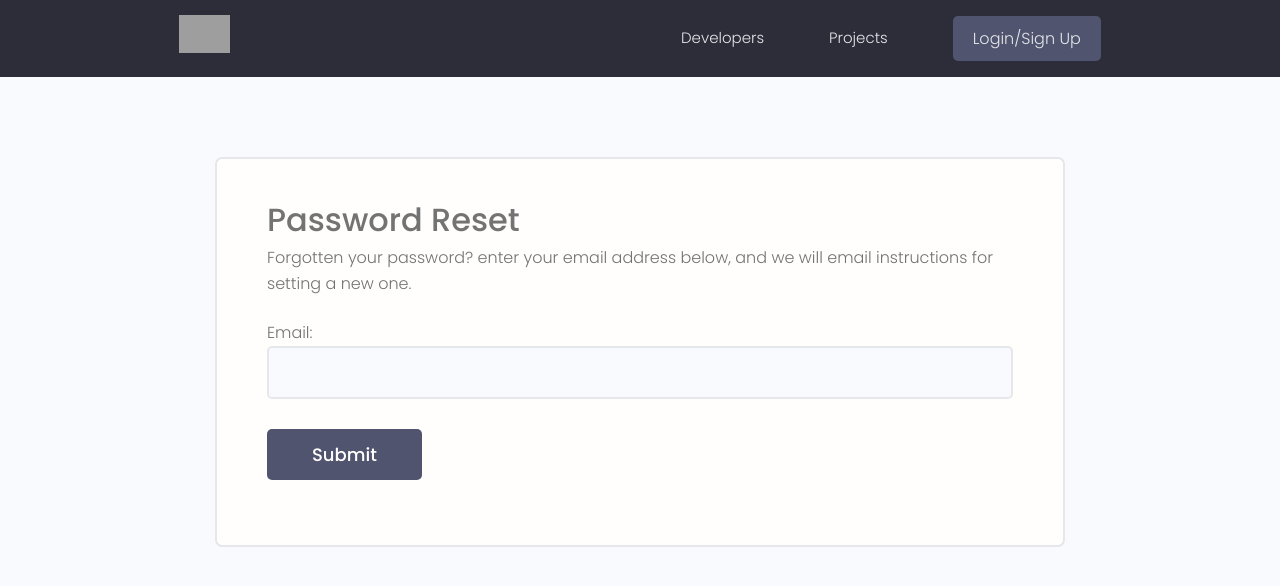
After one commit to naimahassan43/django-devsrch, a Django app: page /reset_password/ in a window 1280 px wide. The commit adds this page. Shown: the top 586 px of the page. Run offline with Django 4.2, Linux system fonts and the light colour scheme; some libraries are stand-ins or nearby versions; grey boxes are pictures that could not be loaded.

Commit message:
Password Reset

```diff
--- a/devsearch/urls.py
+++ b/devsearch/urls.py
@@ -18,11 +18,23 @@ from django.urls import path, include
 from django.conf import settings
 from django.conf.urls.static import static
 
+from django.contrib.auth import views as auth_views
+
+
 urlpatterns = [
     path('admin/', admin.site.urls),
     path('projects/', include('projects.urls')),
     path('', include('users.urls')),
 
+    path('reset_password/', auth_views.PasswordResetView.as_view(template_name='reset_password.html'), name='reset_password'),
+
+    path('reset_password_sent/', auth_views.PasswordResetDoneView.as_view(template_name='reset_password_sent.html'), name='password_reset_done'),
+
+    path('reset/<uidb64>/<token>', auth_views.PasswordResetConfirmView.as_view(template_name='reset.html'),
+    name='password_reset_confirm'),
+
+    path('reset_password_complete/', auth_views.PasswordResetCompleteView.as_view(template_name='reset_password_complete.html'), name='password_reset_complete'),
+
 ]
 urlpatterns += static(settings.MEDIA_URL, document_root=settings.MEDIA_ROOT)
 urlpatterns += static(settings.STATIC_URL, document_root=settings.STATIC_ROOT)
--- /dev/null
+++ b/templates/reset_password.html
@@ -0,0 +1,44 @@
+{% extends 'main.html' %}
+{% block content %}
+<style>
+   input[type='text'],
+   input[type='email'],
+   input[type='password'] {
+      min-width: 24rem;
+      width: 100%;
+      padding: 1.2rem 1.5rem;
+      border-radius: 0.5rem;
+      border: 2px solid var(--color-light);
+      transition: all 0.3s ease-in-out;
+      background-color: var(--color-bg);
+   }
+
+   input[type='text']:focus,
+   input[type='email']:focus,
+   input[type='password']:focus,
+   input[type='text']:active,
+   input[type='email']:active,
+   input[type='password']:active {
+      outline: none;
+      border: 2px solid var(--color-main);
+   }
+</style>
+
+<main class="formPage my-xl">
+   <div class="content-box">
+      <div class="formWrapper">
+         <h3>Password Reset</h3>
+         <p>Forgotten your password? enter your email address below, and we will email instructions for setting a new
+            one.</p>
+         <br>
+
+         <form class="form" method="POST">
+            {% csrf_token %}
+            {{form.as_p}}
+
+            <input class="btn btn--sub btn--lg  my-md" type="submit" value="Submit" />
+         </form>
+      </div>
+   </div>
+</main>
+{% endblock %}
--- a/users/templates/users/login_register.html
+++ b/users/templates/users/login_register.html
@@ -71,7 +71,7 @@
          </div>
          <div class="auth__actions">
             <input class="btn btn--sub btn--lg" type="submit" value="Log In" />
-            <a href="forgetpassword.html">Forget Password?</a>
+            <a href="{% url 'reset_password' %}">Forget Password?</a>
          </div>
       </form>
       <div class="auth__alternative">
```
Also changed, not shown: templates/reset.html (added, +43 -0 lines), templates/reset_password_complete.html (added, +38 -0 lines), templates/reset_password_sent.html (added, +40 -0 lines), db.sqlite3.
